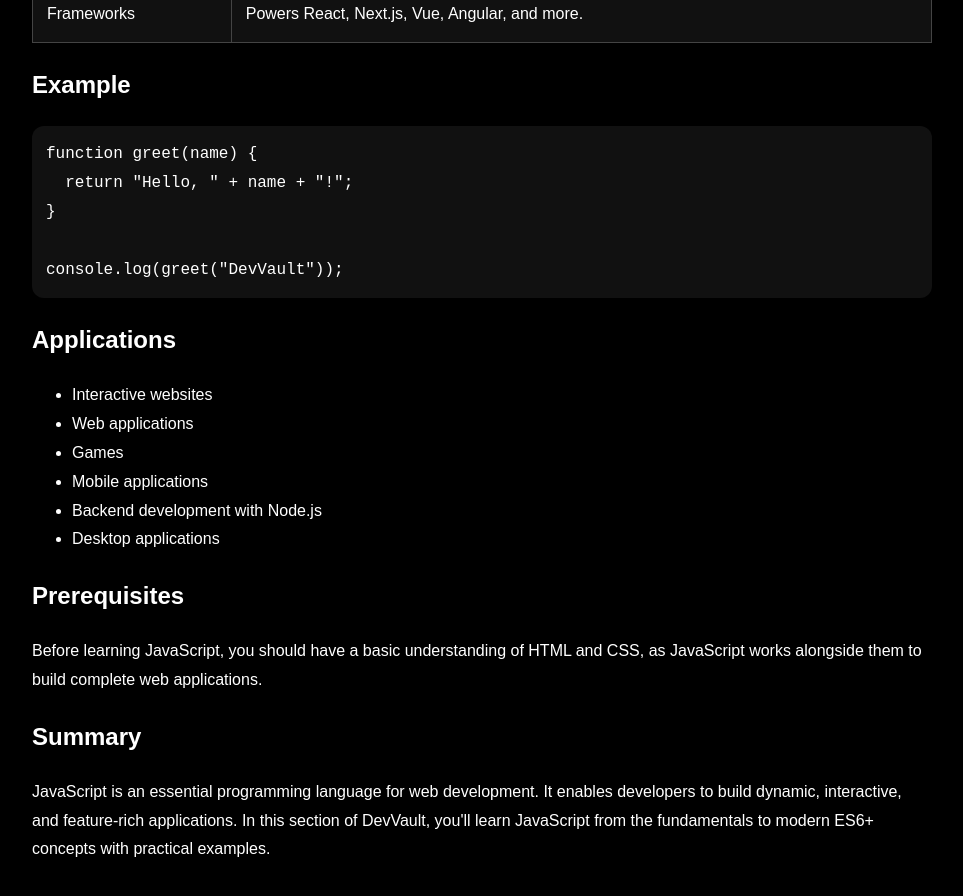
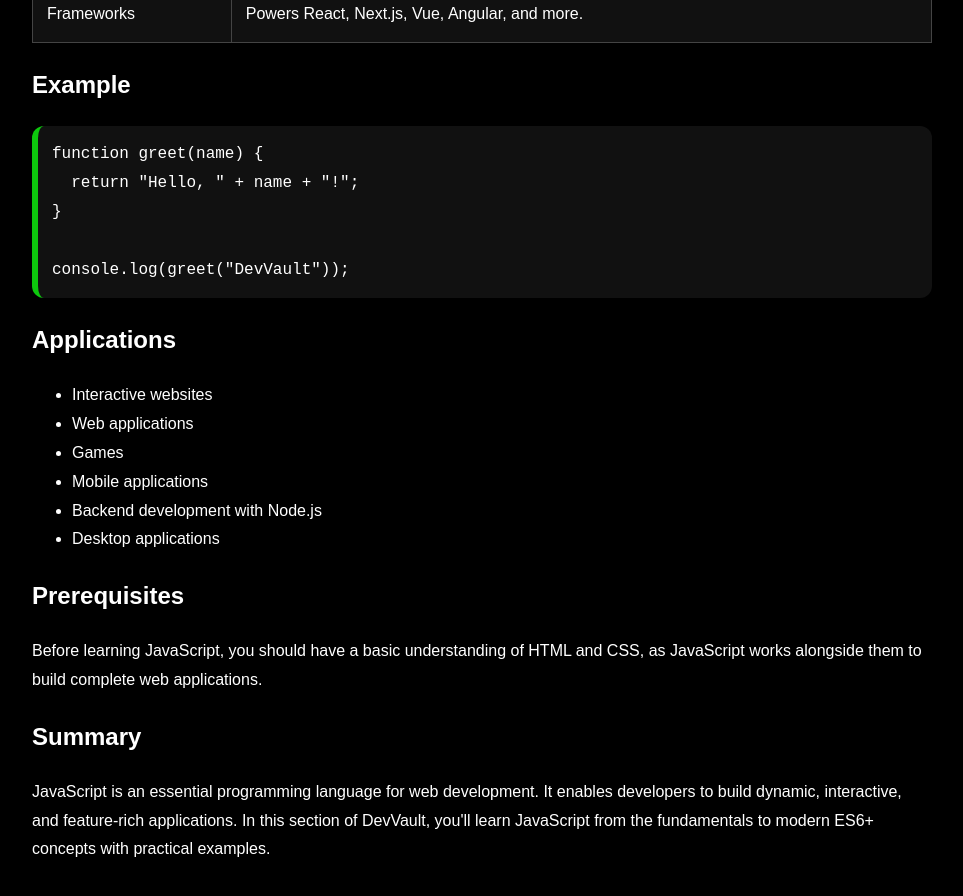
Before and after one commit to asmitbiswas/Project-Next-JS, a Next.js app in the folder app/: page /JavaScript in a window 1280 px wide. Shown: the part 1080-1976 px from the top of the page, without its empty margins (298-1261 px from the left). Built offline with nearby package versions, Linux system fonts and the light colour scheme.

Commit message:
Fixed styling bug in JS page

```diff
--- a/app/app/(categories)/JavaScript/page.tsx
+++ b/app/app/(categories)/JavaScript/page.tsx
@@ -138,7 +138,7 @@ export default function JavaScriptHome() {
             padding:"14px",
             overflowX:"auto",
             borderRadius:"12px",
-            borderLeft:"6px rgb(13, 200, 13)",
+            borderLeft:"6px solid rgb(13 200 13)",
             background:"#111"
         }}
         >
```
